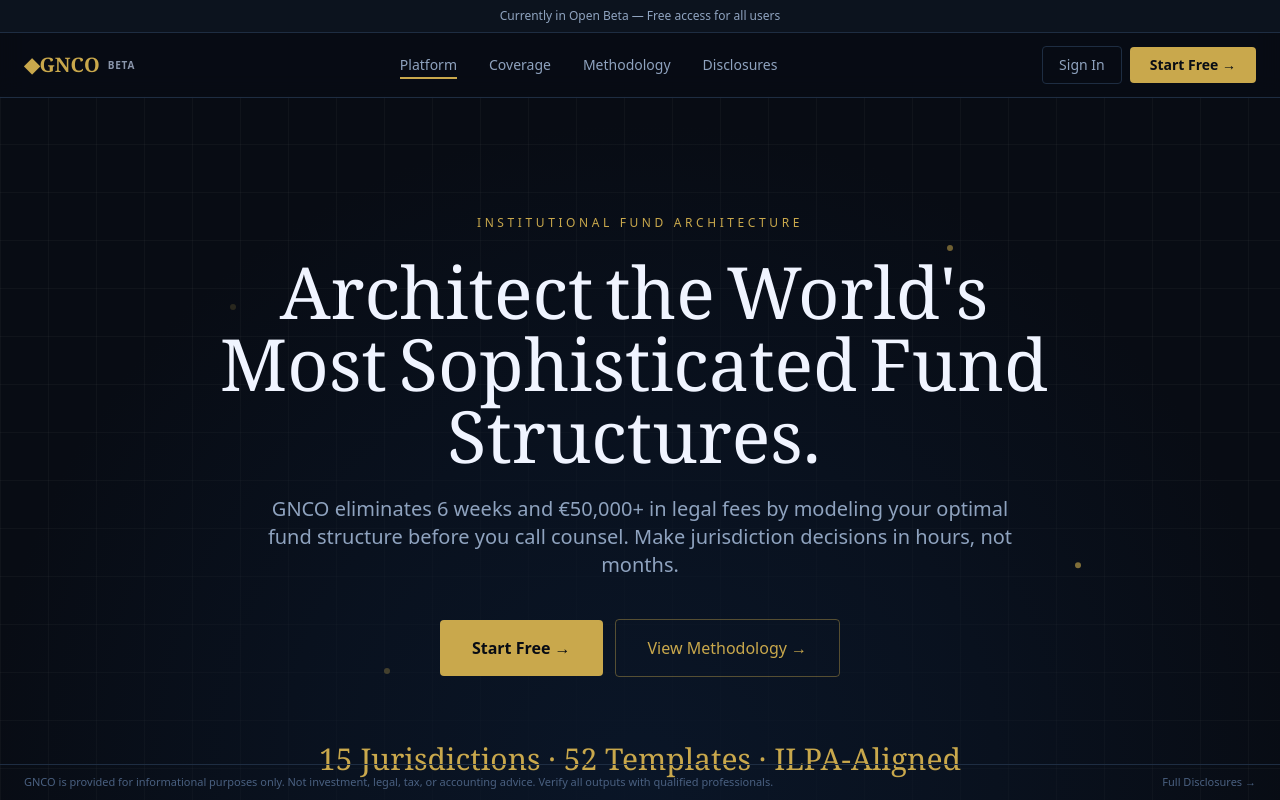
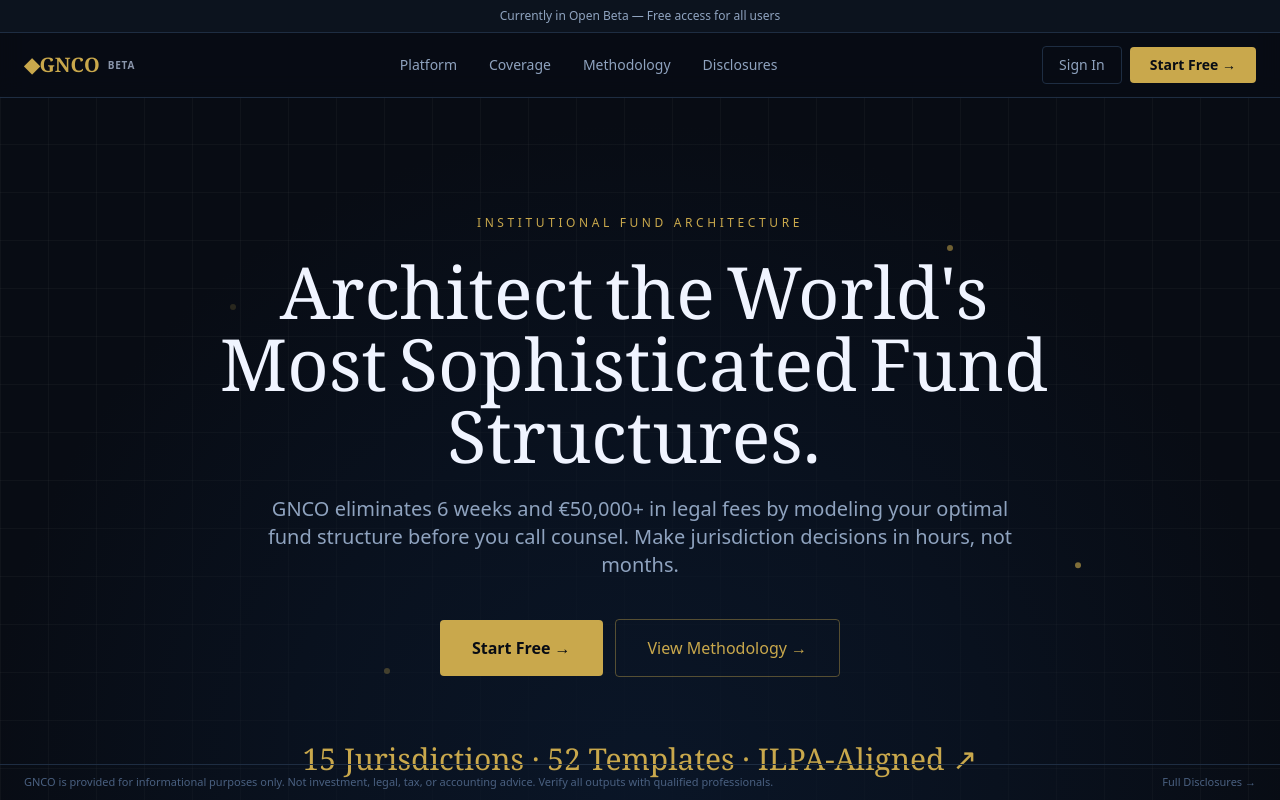
Before and after one commit to hugelifecy-arch/GNCO-2.0, a Next.js app in the folder gnco-platform/: page / in a window 1280 px wide. Shown: the top 800 px of the page. Built offline with nearby package versions, Linux system fonts and the light colour scheme; no server answers.

Commit message:
Fix marketing nav and ILPA outbound link

```diff
--- a/gnco-platform/src/components/landing/HeroSection.tsx
+++ b/gnco-platform/src/components/landing/HeroSection.tsx
@@ -10,7 +10,10 @@
   return (
     <div className="mt-16 text-center">
       <p className="font-serif text-2xl text-accent-gold md:text-3xl">
-        {JURISDICTIONS.length} Jurisdictions · 52 Templates · ILPA-Aligned
+        {JURISDICTIONS.length} Jurisdictions · 52 Templates ·{' '}
+        <a href="https://ilpa.org/reporting-template/" target="_blank" rel="noopener noreferrer">
+          ILPA-Aligned ↗
+        </a>
       </p>
     </div>
   )
--- a/gnco-platform/src/components/navigation/NavBar.tsx
+++ b/gnco-platform/src/components/navigation/NavBar.tsx
@@ -9,7 +9,7 @@
 import { MobileNav } from '@/components/navigation/MobileNav'
 
 const navLinks = [
-  { label: 'Platform', href: '/' },
+  { label: 'Platform', href: '/architect' },
   { label: 'Coverage', href: '/coverage' },
   { label: 'Methodology', href: '/methodology' },
   { label: 'Disclosures', href: '/disclosures' },
```
